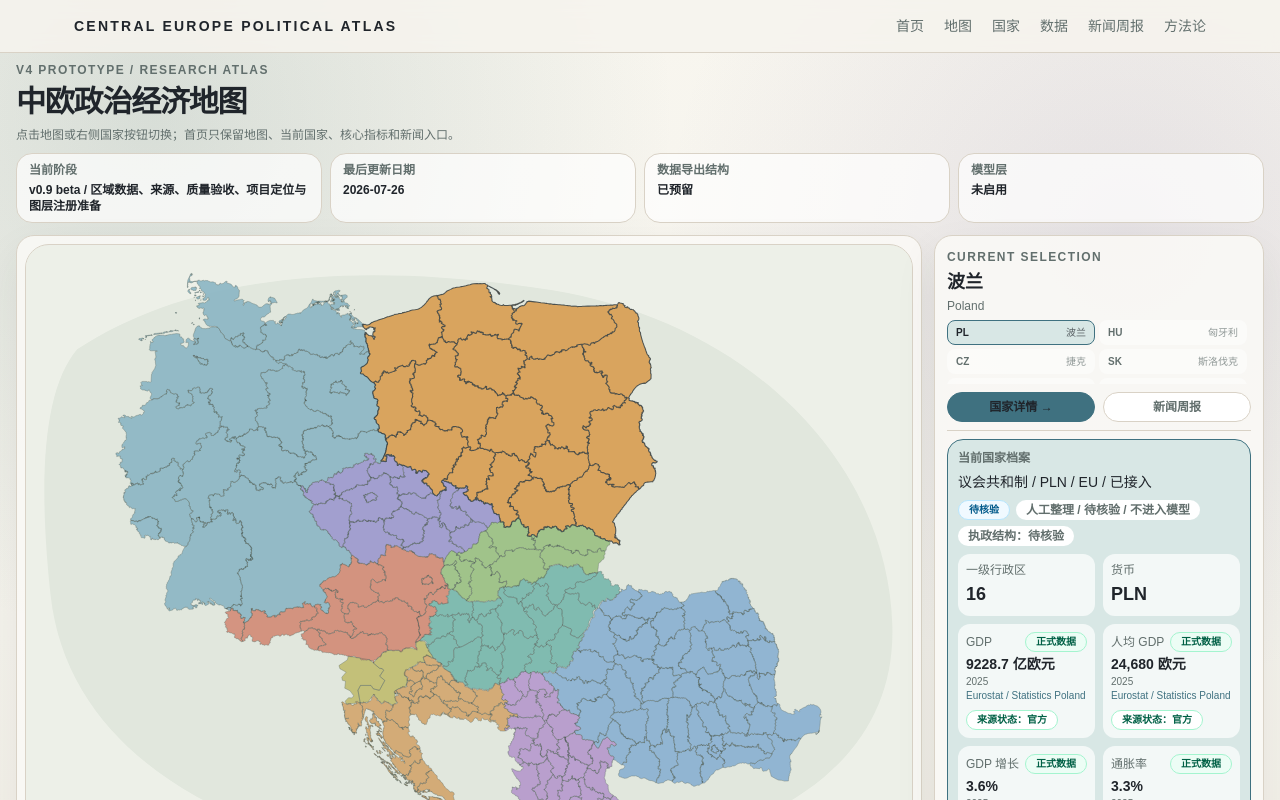
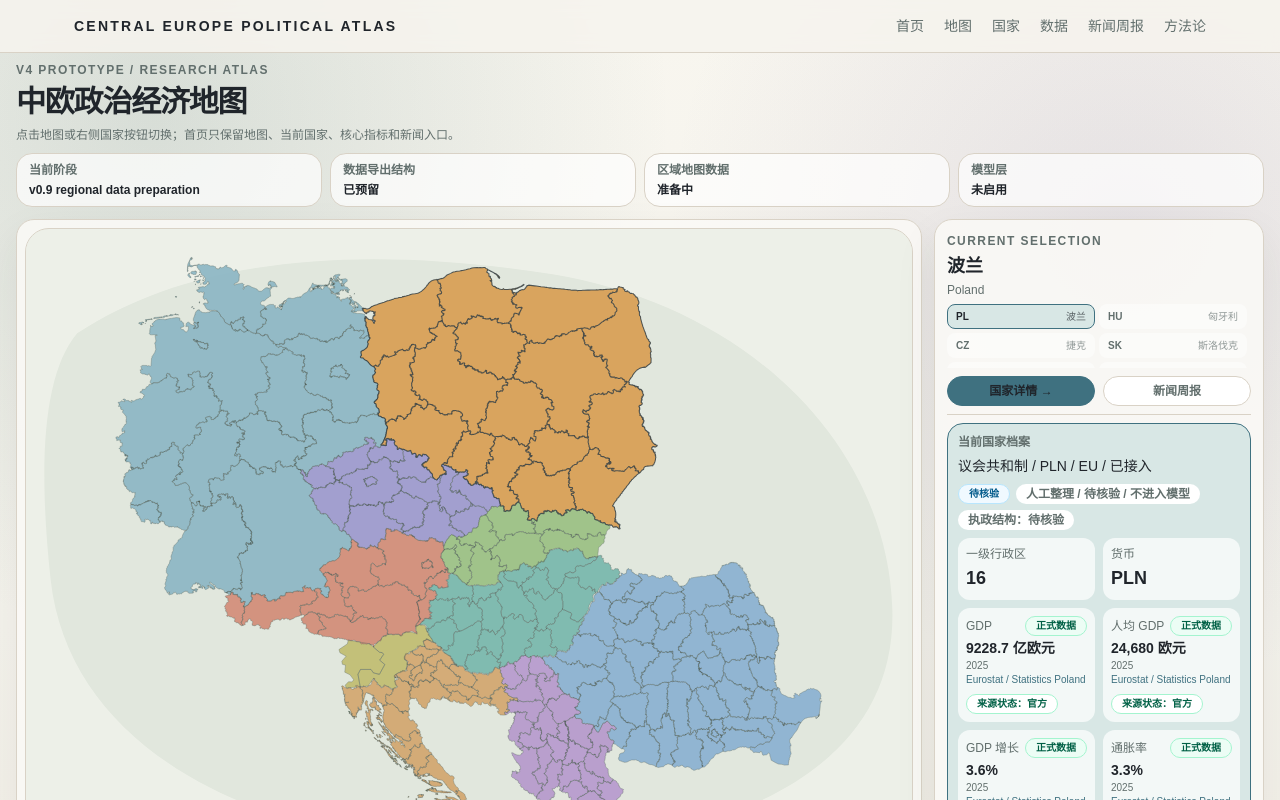
Before and after one commit to hui-sallai/central-europe-political-atlas, a Next.js app: page / in a window 1280 px wide. Shown: the top 800 px of the page. Built offline with nearby package versions, Linux system fonts and the light colour scheme.

Commit message:
Update homepage v0.9 status cards

```diff
--- a/src/app/page.tsx
+++ b/src/app/page.tsx
@@ -18,9 +18,9 @@ export default function Home() {
         </div>
         <div className="mb-3 grid gap-2 text-xs md:grid-cols-4">
           {[
-            ["当前阶段", "v0.9 beta / 区域数据、来源、质量验收、项目定位与图层注册准备"],
-            ["最后更新日期", "2026-07-26"],
+            ["当前阶段", "v0.9 regional data preparation"],
             ["数据导出结构", "已预留"],
+            ["区域地图数据", "准备中"],
             ["模型层", "未启用"],
           ].map(([label, value]) => (
             <div key={label} className="rounded-2xl border border-[var(--line)] bg-white/70 px-3 py-2">
```
